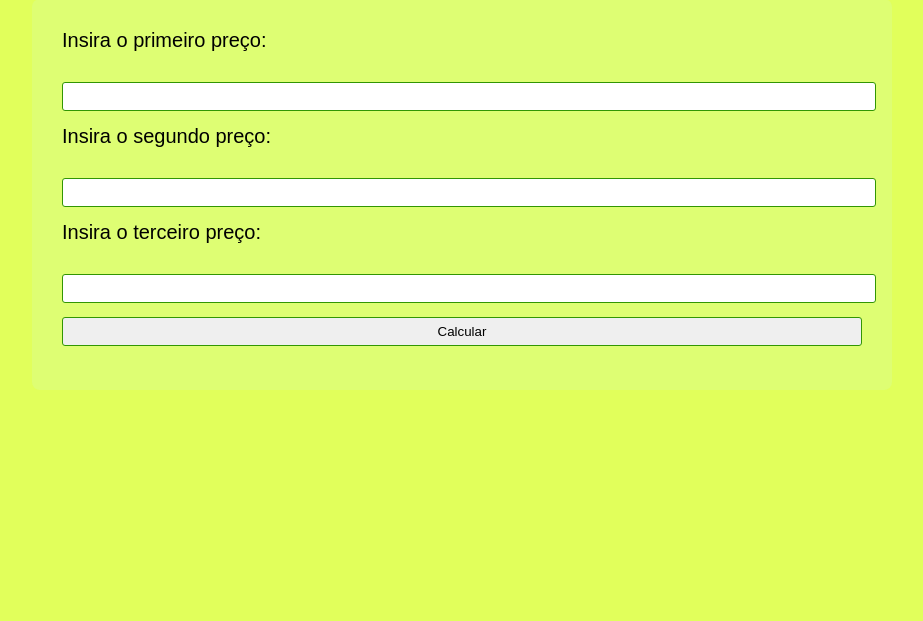
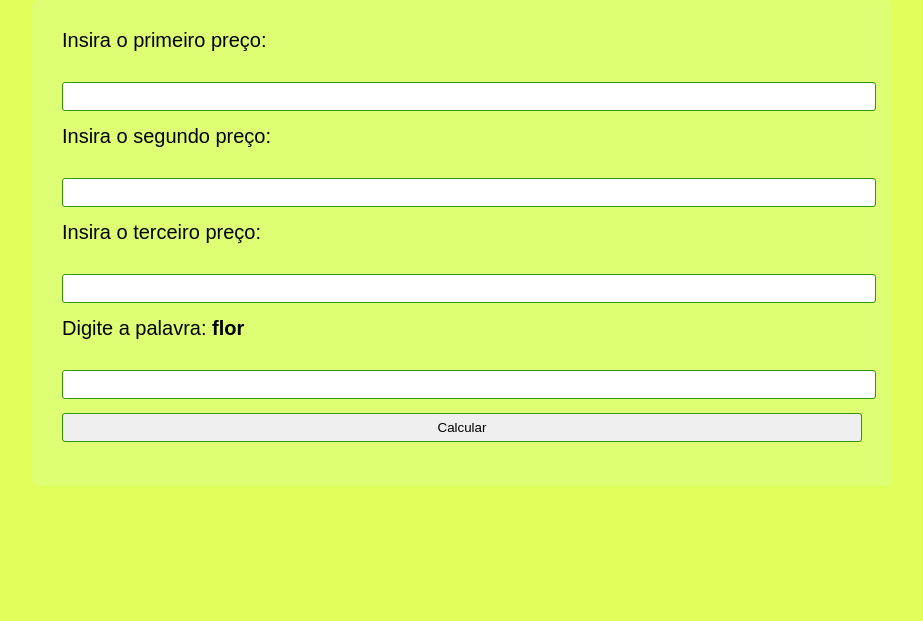
Before and after one commit to Leheab/exercicio-php-logica, a PHP site: page /exercicio4/index.php in a window 1280 px wide. Shown: the part 262-883 px from the top of the page, without its empty margins (178-1101 px from the left). Before the commit the page ends 652 px from the top, so only its background shows below. Run offline with PHP 8.4, Linux system fonts and the light colour scheme.

Commit message:
Enviando alterações com reforço de segurança do exercício 4: - Adicionado um captcha usando palavras no formulário. - Corrigida a estrutura dos IFs para evitar erros. - Mantida a lógica do CSRF e organizada a validação do envio. .

```diff
--- a/exercicio4/index.php
+++ b/exercicio4/index.php
@@ -1,3 +1,15 @@
+<?php
+session_start();
+
+if (!isset($_SESSION['csrf_token'])) {
+    $_SESSION['csrf_token'] = bin2hex(random_bytes(16));
+}
+
+$palavras = ["carro", "gato", "casa", "sol", "lua", "verde", "neve", "flor"];
+$palavraEscolhida = $palavras[array_rand($palavras)];
+$_SESSION['captcha_palavra'] = $palavraEscolhida;
+?>
+
 <!DOCTYPE html>
 <html lang="pt-br">
 <head>
@@ -10,6 +22,9 @@
     <h1>Preços dos Produtos:</h1>
 
     <form action="" method="post">
+
+        <input type="hidden" name="csrf_token" value="<?php echo $_SESSION['csrf_token']; ?>">
+
         <div>
             <label for="valor1">Insira o primeiro preço:</label>
             <input type="number" name="valor1" step="0.1" required>
@@ -23,18 +38,32 @@
             <input type="number" name="valor3" step="0.1" required>
         </div>
 
+        <div>
+            <label>Digite a palavra: <strong><?php echo $palavraEscolhida; ?></strong></label>
+            <input type="text" name="captcha" required>
+        </div>
+
         <input type="submit" value="Calcular">
 
     </form>
 
     <?php
     if ($_SERVER["REQUEST_METHOD"] == "POST") {
+
+        if (!isset($_POST['csrf_token']) || $_POST['csrf_token'] !== $_SESSION['csrf_token']) {
+            die("<p style='color:red;'>Erro: CSRF token inválido.</p>");
+        }
+
+        if (!isset($_POST['captcha'])
+            || strtolower($_POST['captcha']) !== strtolower($_SESSION['captcha_palavra'])) {
+            die("<p style='color:red;'>Captcha incorreto! Tente novamente.</p>");
+        }
+
         $preco1 = floatval($_POST["valor1"]);
         $preco2 = floatval($_POST["valor2"]);
         $preco3 = floatval($_POST["valor3"]);
 
         $precos = array($preco1, $preco2, $preco3);
-
         sort($precos);
 
         $total = $preco1 + $preco2 + $preco3;
```
